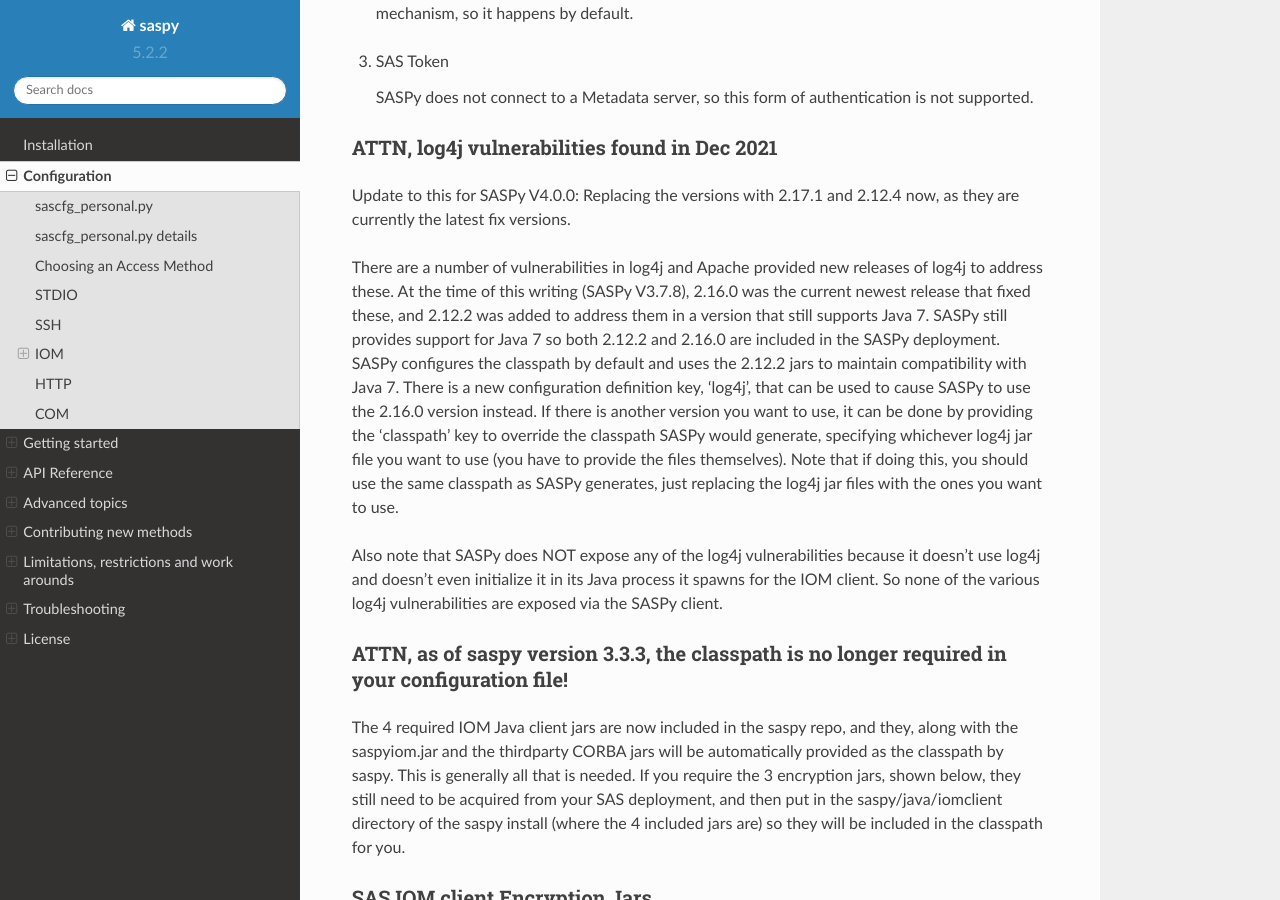
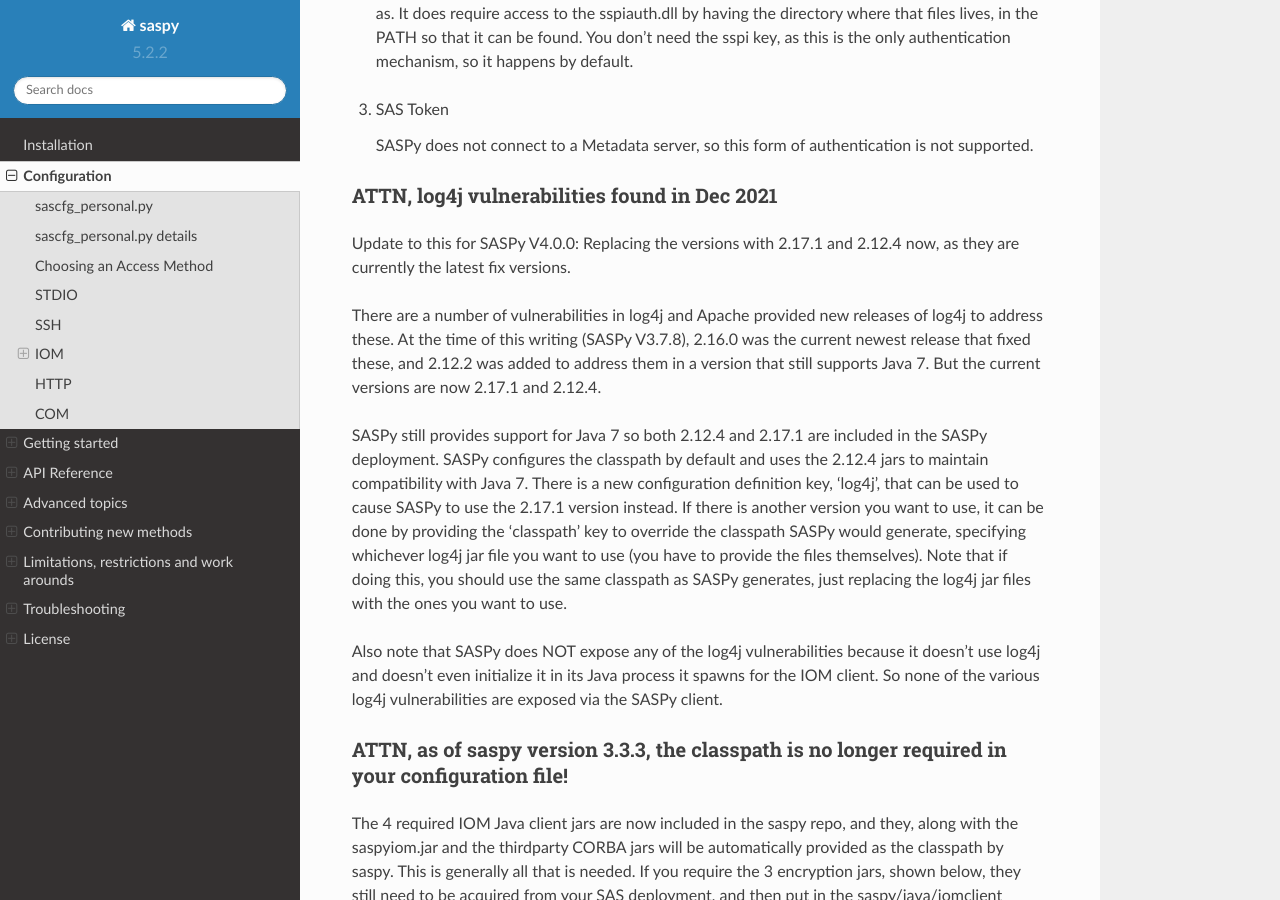
Before and after one commit to sassoftware/saspy, a Sphinx documentation site: the page built from saspy/doc/source/configuration.rst, in a window 1280 px wide and 900 px high, scrolled down 11578 px. Built offline with Sphinx 7.4.7 and the Read the Docs theme 2.0.0, drawn with Linux system fonts in a browser that asks for light colours; some of the changed text lies outside the part shown.

Commit message:
clean up some doc for IOM

```diff
--- a/saspy/doc/source/configuration.rst
+++ b/saspy/doc/source/configuration.rst
@@ -500,14 +500,16 @@
 connect to any Workspace server on any supported platform. It requires Java 7 or higher
 installed on your Client machine (where you're running SASPy)
 
-You can also use `SAS Grid Manager <https://www.sas.com/en_us/software/foundation/grid-manager.html>`__
-to connect to a SAS grid. This method, compared to STDIO over SSH, enables SAS Grid
+This supports connecting to Workspace servers in a SAS/Grid deployment
+(`SAS Grid Manager <https://www.sas.com/en_us/software/foundation/grid-manager.html>`__)
+as well. This method, compared to STDIO over SSH, enables SAS Grid
 Manager to control the distribution of connections to the various grid nodes
-and integrates all the monitoring and administration that SAS Grid Manager provides.
+and integrates all the monitoring and administration that SAS Grid Manager provides, as well as providing
+client side High Availability (HA) by supporting load balanced object spawners.
 
 The IOM connection method also enables you to connect to SAS from Windows (STDIO was Linux only).
 The connection can be to a local SAS installation or a remote IOM Workspace server running
-on any supported platform.
+on any supported platform, including MVS.
 
 
 Authentication:
@@ -556,10 +558,12 @@
 
 There are a number of vulnerabilities in log4j and Apache provided new releases of log4j to address these.
 At the time of this writing (SASPy V3.7.8), 2.16.0 was the current newest release that fixed these, and 2.12.2 was added
-to address them in a version that still supports Java 7. SASPy still provides support for Java 7 so both
-2.12.2 and 2.16.0 are included in the SASPy deployment. SASPy configures the classpath by default and uses
-the 2.12.2 jars to maintain compatibility with Java 7. There is a new configuration definition key, 'log4j',
-that can be used to cause SASPy to use the 2.16.0 version instead. If there is another version you want to
+to address them in a version that still supports Java 7. But the current versions are now 2.17.1 and 2.12.4.
+
+SASPy still provides support for Java 7 so both
+2.12.4 and 2.17.1 are included in the SASPy deployment. SASPy configures the classpath by default and uses
+the 2.12.4 jars to maintain compatibility with Java 7. There is a new configuration definition key, 'log4j',
+that can be used to cause SASPy to use the 2.17.1 version instead. If there is another version you want to
 use, it can be done by providing the 'classpath' key to override the classpath SASPy would generate, specifying
 whichever log4j jar file you want to use (you have to provide the files themselves). Note that if doing this, you
 should use the same classpath as SASPy generates, just replacing the log4j jar files with the ones you
```
